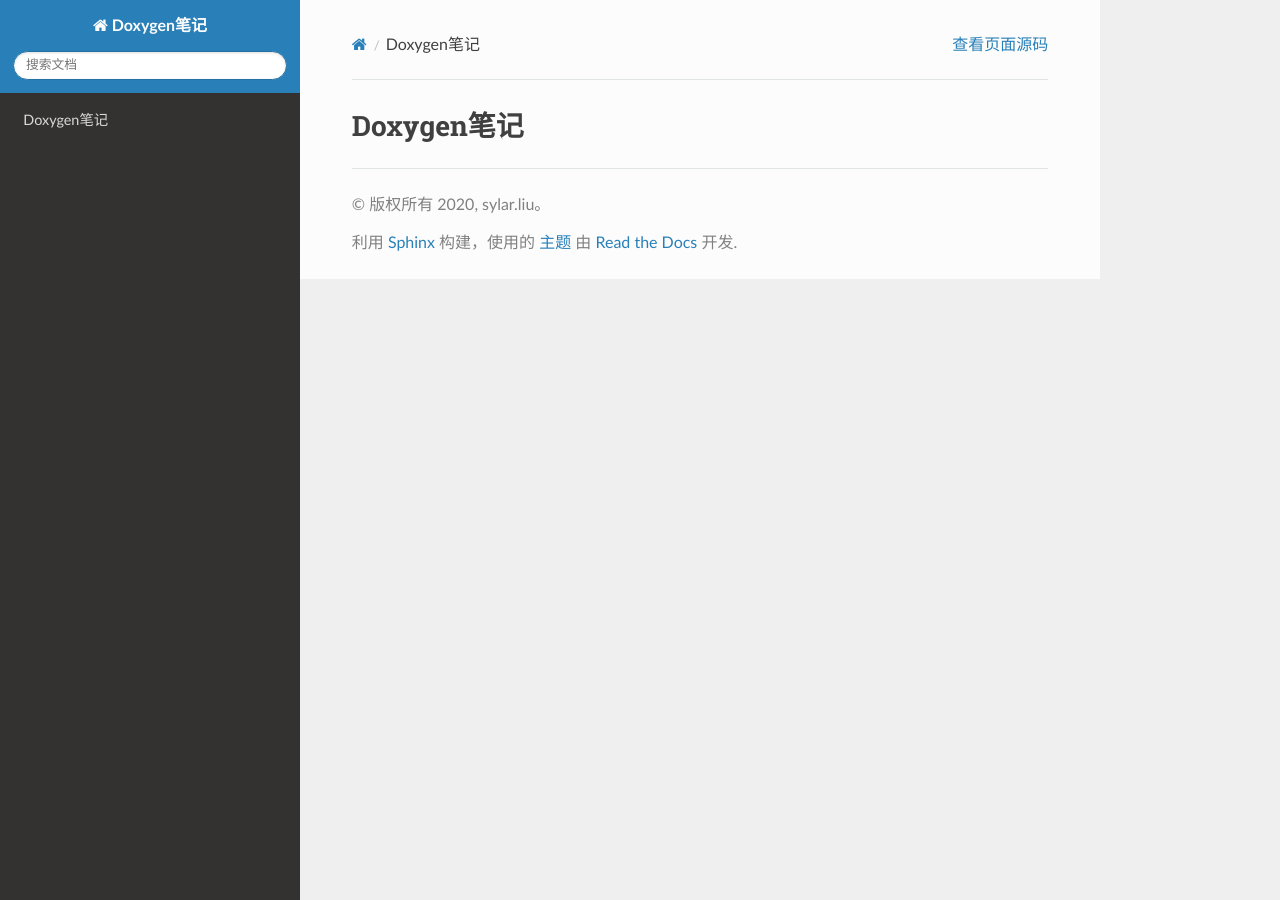
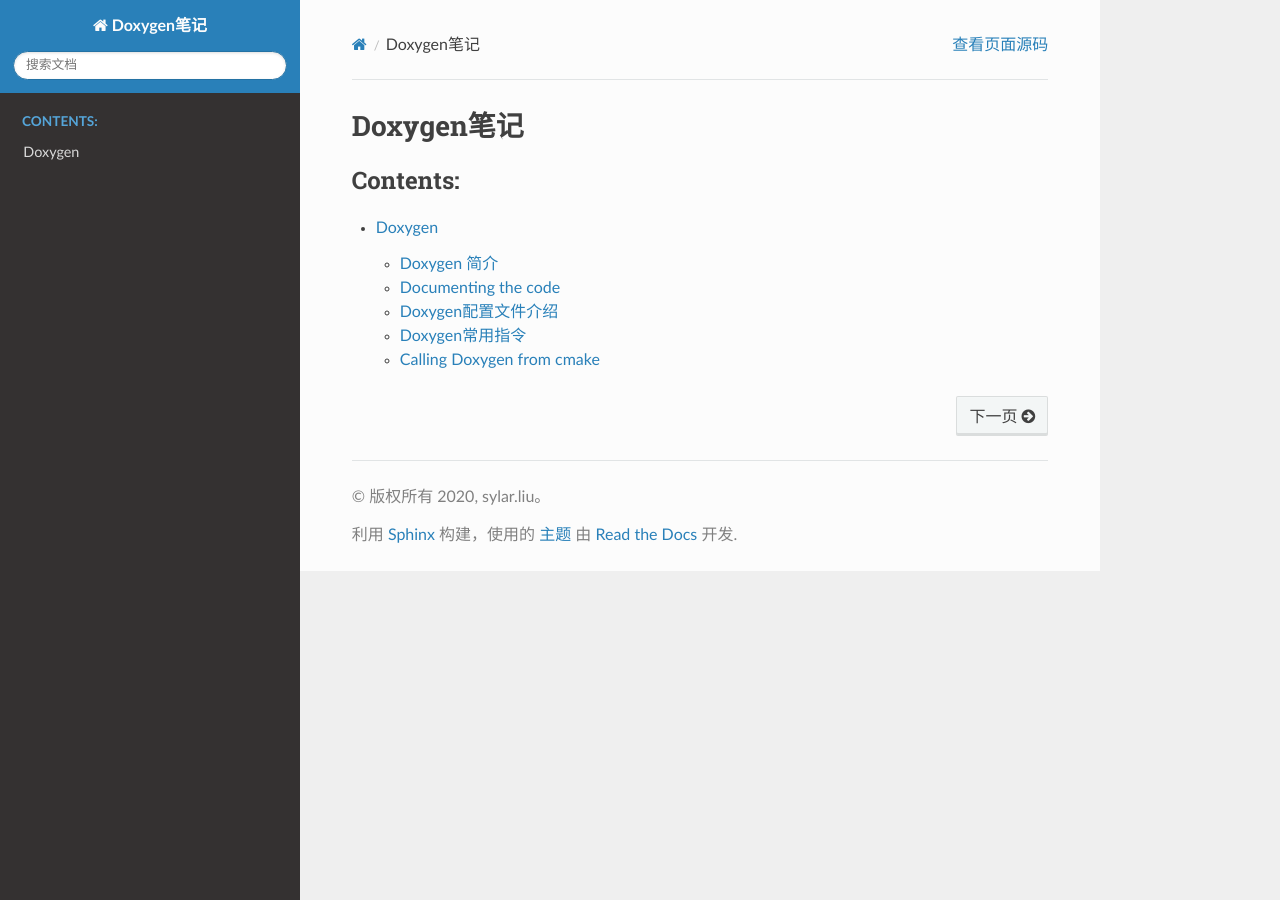
Before and after one commit to My-LearningNotes/Doxygen, a Sphinx documentation site: the page built from source/index.rst, in a window 1280 px wide. Built offline with Sphinx 7.4.7 and the Read the Docs theme 2.0.0, drawn with Linux system fonts in a browser that asks for light colours; part of the change alters nothing that is shown.

Commit message:
提交笔记

```diff
--- a/source/index.rst
+++ b/source/index.rst
@@ -7,5 +7,7 @@ Doxygen笔记
 ===========
 
 .. toctree::
-   :maxdepth: 2
-   :caption: Contents:
+    :maxdepth: 2
+    :caption: Contents:
+
+    tutorial/index
--- /dev/null
+++ b/source/tutorial/calling_doxygen_from_cmake.rst
@@ -0,0 +1,77 @@
+`Calling Doxygen from cmake <https://p5r.uk/blog/2014/cmake-doxygen.html>`_
+============================================================================
+
+基本思路
+--------
+
+在\ ``doc/CMakeLists.txt`` \(也可以是其它路径下的\ ``CMakeLists.txt``\ , 但将文档放在\ ``doc``\ 路径下是一种较好的选择)中或\ ``cmake_modules/UseDoxygen.cmake``\ 中(也可以是其他命名的cmake脚本),
+checks for Doxygen and if found, adds a doc target to the build system
+(在项目根路径下的\ ``CMakeLists.txt``\ 文件中包\含\ ``doc/CMakeLists.txt``\ 或\ ``cmake_modules/UseDoxygen.cmake``\ ;
+在构建目录中, 在生成\ ``Makefile``\ 之后, 就可以执行\ ``make doc``\ 来生成API文档).
+
+在项目中需要包含一个\ ``Doxyfile.in``\ 文件, 做为生成\ ``Doxygen``\ 的配置文件\ ``Doxyfile``\ 的模板；
+在\ ``Doxyfile.in``\ 文件中, 可以使用cmake中定义的变量, 并在cmake以\ ``Doxyfile.in``\ 为模板生成\ ``Doxyfile``\ 时, 将其中的变量替换为变量的值.
+
+实现
+-----
+The following ``doc/CMakeLists.txt`` file checks for Doxygen and if found, adds a doc target to the build system.
+
+It also generates a ``doc/Doxygen`` in the build folder, which allows cmake to substitute some variables such as version number, source and destination folder etc.
+
+.. code-block:: cmake
+
+    # add a target to generate API documentation with Doxygen
+    find_package(Doxygen)
+    option(BUILD_DOCUMENTATION "Create and install the HTML based API documentation(requires Doxygen)" ${DOXYGEN_FOUND})
+
+    if(BUILD_DOCUMENTATION)
+        if (NOT DOXYGEN_FOUND)
+            message(FATAL_ERROR "Doxygen is needed to build the documentation.")
+        endif()
+
+        set(doxyfile_in ${CMAKE_CURRENT_SOURCE_DIR}/Doxyfile.in)
+        set(doxyfile ${CMAKE_CURRENT_BINARY_DIR}/Doxyfile)
+
+        configuration_file(${doxyfile_in} ${doxyfile} @ONLY)
+
+        add_custom_target(doc
+            COMMAND ${DOXYGEN_EXECUTABLE} ${doxyfile}
+            WORKING_DIRECTORY ${CMAKE_CURRENT_BINARY_DIR}
+            COMMENT "Generating API documentation with Doxygen"
+            VERBATIM
+        )
+
+        install(DIRECTORY ${CMAKE_CURRENT_BINARY_DIR}/html DESTINATION share/doc)
+      endif()
+
+
+This ``doc/Doxyfile.in`` extract shows some example cmake variables used. Other values can be used too.
+
+Since cmake uses the full path names in ``@PROJECT_SOURCE_DIR@``, we have to strip some parts of the path using the ``STRIP_FROM_PATH`` option.
+
+.. code-block:: text
+
+    PROJECT_NAME                            = "@CMAKE_PROJECT_NAME@"
+    PROJECT_NUMBER                          = @VERSION_MAJOR@.@VERSION.MINOR@.@VERSION_PATCH@
+    STRIP_FROM_PATH                         = @PROJECT_SOURCE_DIR@ \
+                                              @PROJECT_BINARY_DIR@
+    INPUT                                   = @doxygen main page@ \
+                                              @PROJECT_SOURCE_DIR@ \
+                                              @PROJECT_BINARY_DIR@
+    FILE_PATTERNS                          = *.h \
+                                             *.cc
+    RECURSIVE                              = YES
+    USE_MDFILE_ASMAINPAGE                  = @doxy_main_page@
+
+To change the version number put this in one of your ``CMakeLists.txt`` files:
+
+.. code-block:: cmake
+
+    # The project version number.
+    set(VERSION_MAJOR 0 CACHE STRING "Project major version number.")
+    set(VERSION_MINOR 0 CACHE STRING "Project minor version number.")
+    set(VERSION_PATCH 1 CACHE STRING "Project patch verison number.")
+    mark_as_advanced(VERSION_MAJOR VERSION_MINOR VERSION_PATCH)
+
+It is easy to extend this to "C/C++" as well.
+Just have a file pre-processed by cmake using the ``configure_file()`` command to generate a ``config.h`` file from a template.
--- /dev/null
+++ b/source/tutorial/common_commands.rst
@@ -0,0 +1,89 @@
+Doxygen常用指令
+================
+
+在源代码的文档注释块中, 可以使用doxygen定义的special commands, 控制doxygen的工作, 比如在文档中生成指定的段落.
+
+* All commands in the documentation starts with a backslash( ``\`` ) or an at-sign( ``@`` );
+* Some commands have one or more arguments:
+
+    * argument is a single word(参数是一个单词);
+    * argument extends until end of the line on which the command was found(参数是一行);
+    * argument extends until the next paragraph(参数是一段).
+
+* Paragraphs are delimited by a blank line or a section indicator;
+* 命令都是小写的
+
+
+常用commands
+-------------
+
+控制输出字体
+^^^^^^^^^^^^
+
+* ``\a <word>``
+    Displays the argument in italics.
+    Use this command to emphasize words.
+    Use this command to refer member arguments in the running text.
+
+* ``\b <word>``
+    Display the argument using a bold font.
+    To put multiwords in bold use ``<b>multiple words</b>``.
+
+* ``\c <word>``
+    Displays the argument using a typewriter font.
+    Use this to refer to a word of code.
+
+生成特定段落
+^^^^^^^^^^^^
+
+* ``\author {list of authors}``
+    Starts a paragraph where one or more author names may be entered.
+
+* ``\brief {brief description}``
+    Starts a paragraph that serves as a brief description.
+
+* ``\bug {bug description}``
+    Starts a paragraph where one or more bugs may be reported.
+
+* ``\code ['{'<word>'}']``
+    * Starts a block of code.
+    * 默认情况下, 根据当前所在源文件来推断代码类型; 作为一个可选项, 可以在 ``\code`` 后显式注明代码的文件名后缀, 以此来判断代码的类型(代码类型决定了高亮语法).
+
+    Example::
+
+        \code{.py}
+        class Python:
+            pass
+        \endcode
+
+        \code{.cpp}
+        class Cpp {};
+        \endcode
+
+* ``\copyright {copyright description}``
+    Starts a paragraph where the copyright of an entity can be described.
+
+* ``\date {date description}``
+    Starts a paragraph where one or more dates may be entered.
+
+* ``\details {detailed descpriton}``
+    Just like ``\brief`` starts a brief description, ``details`` starts the detailed description.
+
+* ``\param <param-name> {param description}``
+    * Starts a parameter description for a function parameter withe the name, followed by a description of the parameter.
+    * This command has an optional attribute specifying the direction of paramter: ``[in]``, ``[out]``, or ``[in, out]``.
+
+* ``\return {description of the return value}``
+    Starts a return value description for a function.
+
+* ``\see {reference}`` or ``\sa {reference}``
+    Starts a paragraph where one or more cross-references to classes, funtions, methods, variables, files or URL may be specified.
+
+* ``\todo {paragraph describing what is to be done}``
+    Starts a paragraph where a TODO item is described.
+
+* ``\version {version number}``
+    Starts a pragraph where one or more version string may be entered.
+
+* ``\waringing {warning message}``
+    Starts a paragraph where one or more warning messages may be entered.
--- /dev/null
+++ b/source/tutorial/configuration.rst
@@ -0,0 +1,75 @@
+Doxygen配置文件介绍
+===================
+
+The file essentially consists of a list of assignment statements.
+Each statement consisisof a ``TAG_NAME`` written in capitals, followed by the equal sign(=) and one or more values.
+If the same tag is assigend more than once, the last assignment overwrites any earlier assignment.
+For tags that take a list as their argument, the ``+=`` operator can be used instead of ``=`` to append new values to the list.
+Values are sequences of non-blanks.
+If the value should contain one or more blanks it must be surrounded by quotes("...").
+Multiple lines can be concatenated by inserting a backslash(\) as the last character of a line.
+
+Environment variables can be expanded using the pattern ``${ENV_VARIABLE_NAME}``.
+
+You can also include part of a configuration file from another configuration file using a ``@INCLUDE`` tag as follows::
+
+    @INCLUDE = config_file_name
+
+The include file is searched in the current working directory.
+You can also specify a list of directories that should be searched before looking in the current working directory.
+Do this by putting a ``@INCLUDE_PATH`` tag with these paths before the ``@INCLUDE`` tag, e.g::
+
+    @INCLUDE_PATH = my_config_dir
+
+The configuration options can be divided into several categories.
+
+
+常用Tag
+--------
+
+* ``EXTRACT_ALL``
+
+    By default, the ``EXTRACT_ALL`` option is set to ``NO`` in the configuration file, the doxygen will only generate documentation for documented entities.
+    If you start using doxygen for an existing project(thus without any documentation that doxygen is aware of), you can still get an idea of what the structure is and how the documented result would look like.
+    To do so, you must set the ``EXTRACT_ALL`` tag in the configuration file to ``YES``.
+    Then, doxygen will pretend everything in your sources is documented.
+    Please note that as a consequence warnings about undocumented members will not be generated as long as ``EXTRACT_ALL`` is set to ``YES``.
+
+* ``INPUT``
+    * For a small project consisting of a few C and/or C++ source and header files,
+      you can leave INPUT tag empty and doxygen will search for sources in the current directory.
+    * If you have a larger project consisting of a source directory of tree you should assign the root directory or directories to the INPUT tag,
+      and add one or more file patterns to the ``FILE_PATTERNS`` tag (for instance *.cpp .h*).
+      Only files match one of the patterns will be parsed (if the patterns are ommited a list of typical patterns is used for types of files doxygen supports).
+
+* ``OUTPUT_DIRECTORY``
+    The default output directory is the directory in which doxygen is started.
+    The root directory to which the output is written can be changed using the ``OUTPUT_DIRECTORY``.
+
+* ``EXCLUDE``
+
+* ``EXCLUDE_PATTERNS``
+
+
+Output Formats
+---------------
+Doxygen直接支持的输出格式有: ``HTML``, ``LATEX``, ``Man pages``, ``RTF``, ``XML``, ``DocBook``, 通过在configuration file中将相应的tag设置为 ``YES``, 来控制doxygen生成相应格式的文档.
+
+============= =====================
+文档输出格式  在Doxyfile中对应的tag
+HTML          GENERATE_HTML
+LATEX         GENERATE_LATEX
+Man pages     GENERATE_MAN
+RTF           GENERATE_RTF
+XML           GENERATE_XML
+Docbook       GENERATE_DOCBOOK
+============= =====================
+
+除了上面这些doxygen直接支持的文档格式外, doxygen间接支持的文档格式还有:
+
+* Compiled HTML Help
+* Qt Compressed Help(.qch)
+* Eclipse Help
+* XCode DocSets
+* PostScript
+* PDF
--- /dev/null
+++ b/source/tutorial/documenting_the_code.rst
@@ -0,0 +1,108 @@
+Documenting the code
+====================
+
+``doxygen``\ 提取源代码中的*comment block*, 根据这些*comment block*生成文档,
+所以我们需要知道应该如何正确的为源代码添加符合doxygen要求的注释.
+
+
+Specail comment blocks
+-----------------------
+
+A special comment is a C or C++ style comment block with some addtional marking,
+so doxygen knows it is a piece of structural text that need to end up in the generated documentation.
+
+
+Comment blocks for C-like languages
+-------------------------------------------------------------------
+
+几种不同风格的文档注释块
+^^^^^^^^^^^^^^^^^^^^^^^^
+在源代码中, 可以使用几种不同风格的注释: JavaDoc style, Qt style, 单行注释风格.
+
+* JavaDoc style
+
+::
+
+    /**
+     *  ... text ...
+     */
+
+
+* Qt style
+
+::
+
+    /*!
+     *  ... text ...
+     */
+
+* 单行注释风格
+  单行注释风格的文档注释块，至少要两行.
+
+::
+
+    ///
+    /// ... text ...
+    ///
+
+or
+
+::
+
+    //!
+    //! ... text ...
+    //!
+
+Unlike most other documentation systems, doxygen also allow you to put the documentation of members(including global functions) in front of the definiton.
+This way the documentation can be placed in the source file instead of the header file.
+This keeps the header file compact, and allows the implementer of the members more direct access to the documentaiton.
+As a compromise the brief description could be placed before the declaration and the detailed description before the member definiton.
+
+Putting documentation after members
+^^^^^^^^^^^^^^^^^^^^^^^^^^^^^^^^^^^^
+If you want to document the members of a file, struct, union, class or enum,
+it is sometimes desired to place the documentation block after the member instead of before.
+For this purpose you have to put an addtional ``<`` marker in the comment block.
+
+::
+
+    对于变量, 枚举成员, 结构体成员, 类成员和函数参数, 还可以将文档注释放在紧接其后的位置.
+    将文档注释块放在紧接其后的位置,通常只做描述性的注释, brief descripiton or detailed description.
+    brief description - 使用一行单行注释
+    detailed description - 至少两行单行注释或块注释
+
+Here are some examples::
+
+    int var1; /*!< Detailed description after the member */
+
+    int var2; /**< Detailed description after the member */
+
+    # 单行注释风格的文档注释块, detailed description至少要有两行
+    int var3; //!< Detailed description after the member
+              //!<
+
+    int var4; ///< Detailed description after the member
+              ///<
+
+Most after one only wants to put a brief description after a member.
+This is done as follows::
+
+    int var1; ///< Brief description after the member
+
+    int var2; //!< Brief description after the member
+
+Documentation at other places
+^^^^^^^^^^^^^^^^^^^^^^^^^^^^^^
+通常, 我们将文档注释块放在被注释的对象的前面后紧接其后, 但doxygen允许我们将文档注释块放在任意位置.
+虽然doxygen允许我们这么做, 但除非确实需要, 还是最好将其放在靠近被注释的对象的位置.
+
+
+Comment blocks in Python
+-------------------------
+
+Python有自己的文档注释标准, 对于Python代码:
+    * 使用 ``'''`` 注释
+        **Note that in this case none of doxygen's special commands are supported.**
+    * 使用 ``#`` 注释
+        * 文档注释块的开头使用 ``##``;
+        * Support doxygen's special commands.
--- /dev/null
+++ b/source/tutorial/index.rst
@@ -0,0 +1,12 @@
+Doxygen
+=======
+
+.. toctree::
+   :maxdepth: 1
+   :caption: Contents:
+
+   intro
+   documenting_the_code
+   configuration
+   common_commands
+   calling_doxygen_from_cmake
--- /dev/null
+++ b/source/tutorial/intro.rst
@@ -0,0 +1,76 @@
+`Doxygen <http://www.doxygen.nl/>`_ 简介
+=========================================
+
+* ``Doxygen``\ 是一个文档自动生成工具, 它能够提取源代码中特定格式的注释，根据配置文件的设置，自动生成API文档;
+* The executable ``doxygen`` is the main program that parses the sources and generates the documentation;
+* Optionally, the executable ``doxywizard`` can be used,
+  which is a graphical front-end for editing the configuration file that is used by doxygen and for running doxygen in a graphical environment.
+
+
+安装
+----
+
+.. code-block:: sh
+    :emphasize-lines: 2, 5
+
+    # 安装doxygen
+    sudo apt-get install doxygen
+
+    # 安装doxywizard
+    sudo apt-get install doxygen-gui
+
+
+Doxygen的配置文件
+------------------
+
+Doxygen uses a configuration file to determine all of its settings.
+Each project should get its own configuration file.
+
+Creating a configuration file
+^^^^^^^^^^^^^^^^^^^^^^^^^^^^^^
+
+* ``doxygen -g <config_file>``
+    Create a template configuration file.
+    Where ``<config_file>`` is the name of the configuration file.
+    If you omit the file name, a file named **Doxyfile** will be created.
+
+配置文件简介
+^^^^^^^^^^^^
+doxygen的配置文件的格式是一组 ``tag`` 和 ``value`` 形式的赋值对::
+
+    TAGNAME = VALUE
+    TAGNAME = VAULE1 VALUE2 ...
+
+You can probably leave the values of most tags in a generated template configuration file to their default value.
+If you do not wish to edit the configuration file with a text editor,
+you can use ``doxywizard`` to create, read and wirte doxygen configuration files,
+and allows setting configuration options by entering them via dialogs.
+
+
+Running doxygen
+----------------
+
+执行\ ``doxygen``\ 命令, 根据配置文件, 生成文档.
+
+``doxygen``\ 命令的几种用法:
+    - ``doxygen <config_file>``
+        显式指定配置文件.
+    - ``doxygen``
+        在当前路径下寻找配置文件.
+
+Depending on your settings doxygen will create ``html``, ``rtf``, ``latex``, ``xml``, ``man``, and/or ``docbook`` directories inside the output directory.
+
+
+Documenting the sources
+-----------------------
+
+If the ``EXTRACT_ALL`` option is set to ``ON`` in the configuration file(the default), the doxygen will only generate documentation for documented entities.
+So how do you document these? For members, classes, and namspaces there are basically two options:
+
+    - Place a special documentation block in front of the declaration or defintion of the member, class or namespace.
+      For file, class and namespace members it is also allowed to place the documentation directly after the member.
+    - Place s special documentation block somewhere else (another file or another location) and put a structural command in the documentation block. - **Not Recommended**
+
+Files can only be documented using the second option, since there is no way to put a documentation block before a file.
+Of course, file members(functions, variables, typedefs, defines) do not need an explicit structural command;
+just putting a special documentation block in front or behind them will work fine.
```
